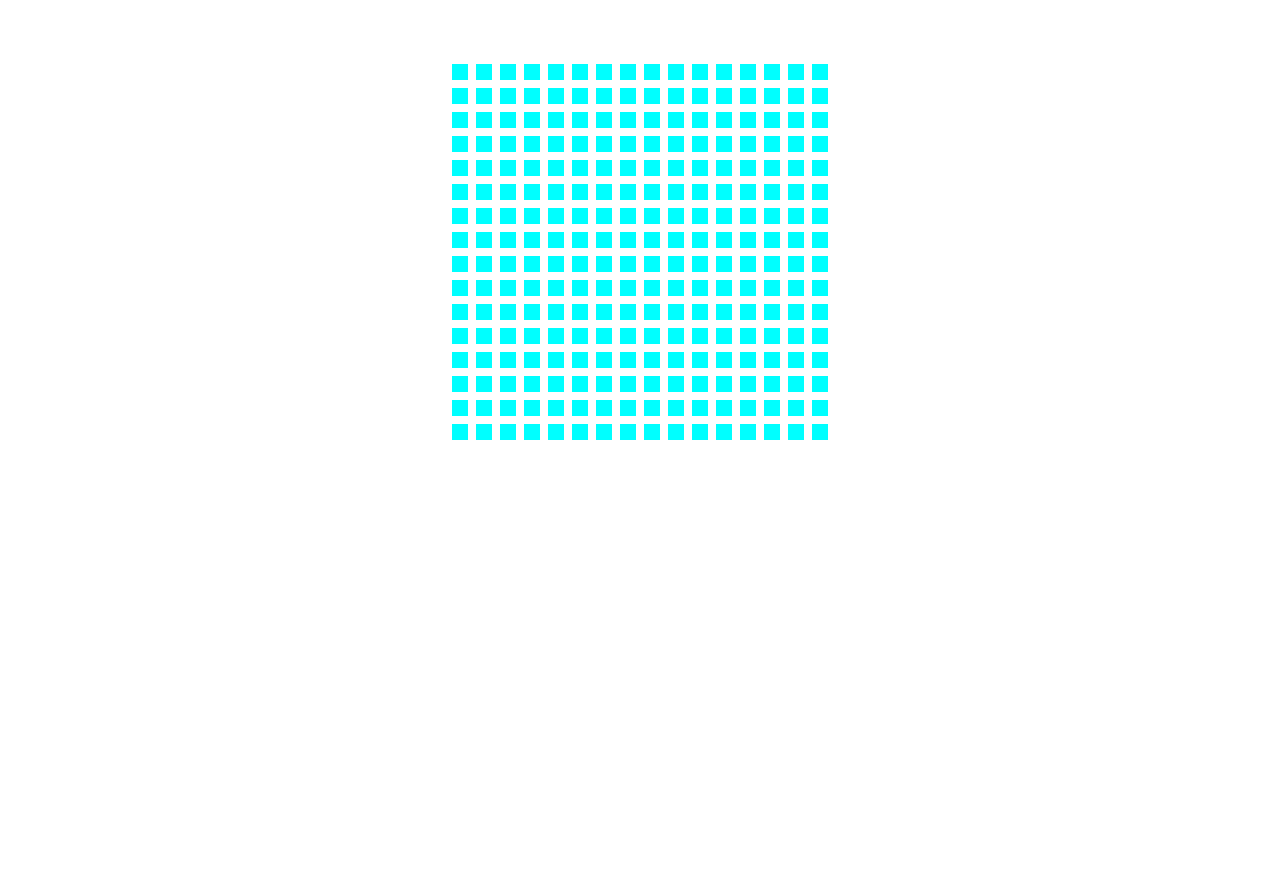
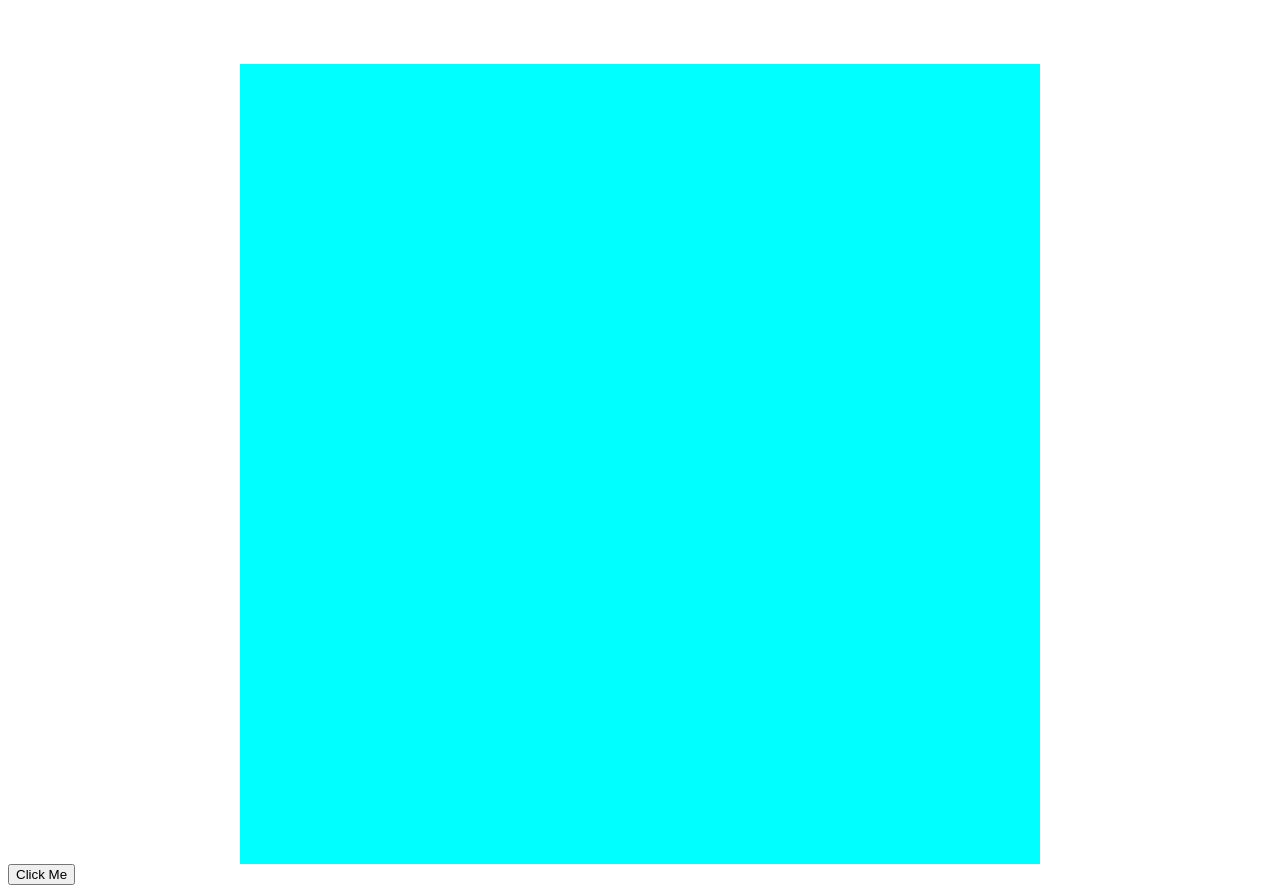
Before and after one commit to johnhenryrussell/etch-a-sketch, a plain HTML site: page index.html in a window 1280 px wide. Before the commit the page ends 800 px from the top, so only its background shows below. Drawn offline with Linux system fonts and the light colour scheme.

Commit message:
Complete final project

```diff
--- a/index.html
+++ b/index.html
@@ -13,6 +13,8 @@
   <div class="grid-column-container"></div>
 </div>
 
+<button>Click Me</button>
+
   <script src="js-file.js"></script>
 </body>
 </html>
--- a/js-file.js
+++ b/js-file.js
@@ -6,7 +6,7 @@ const gridColumnContainer = document.querySelector('.grid-column-container');
 
 // Appends 16 div boxes to one row container
 function appendRows(rowContainer) {
-for (let i=0; i < 16; i++) {
+for (let i=0; i < 50; i++) {
   const divGrid = document.createElement('div');
   divGrid.classList.add('grid-squares');
   rowContainer.appendChild(divGrid);
@@ -14,14 +14,14 @@ for (let i=0; i < 16; i++) {
 
 // Appends 16 row containers to the main column container
 function createRowContainer() {
-  for (let i=0; i<16; i++) {
+  for (let i=0; i<50; i++) {
     const gridRowContainer = document.createElement('div');
     gridRowContainer.classList.add('grid-row-container');
     gridColumnContainer.appendChild(gridRowContainer);
   };
 };
 
-// Selects all row containers and adds 16 div boxes toe ach
+// Selects all row containers and adds 16 div boxes to each
 function generateGrid() {
   createRowContainer();
   const gridContainer = document.querySelectorAll('.grid-row-container')
--- a/style.css
+++ b/style.css
@@ -7,7 +7,7 @@
 .grid-row-container {
   display: flex;
   justify-content: center;
-  gap: 8px;
+  gap: 0px;
   flex-wrap: wrap;
   align-items: center;
 }
@@ -15,7 +15,7 @@
 .grid-column-container {
   display: flex;
   flex-direction: column;
-  gap: 8px;
+  gap: 0px;
   margin-top: 64px;
 }
 
```
